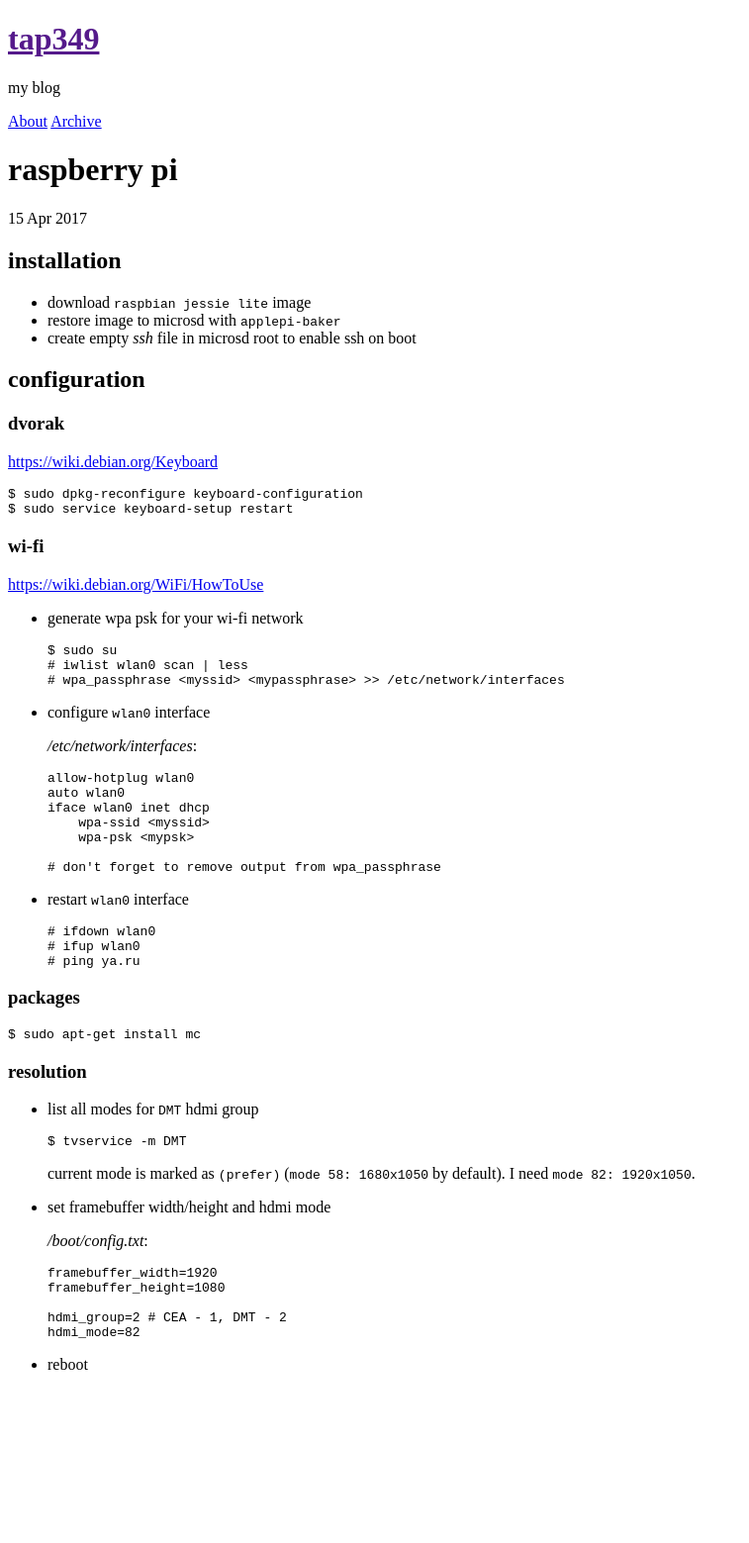
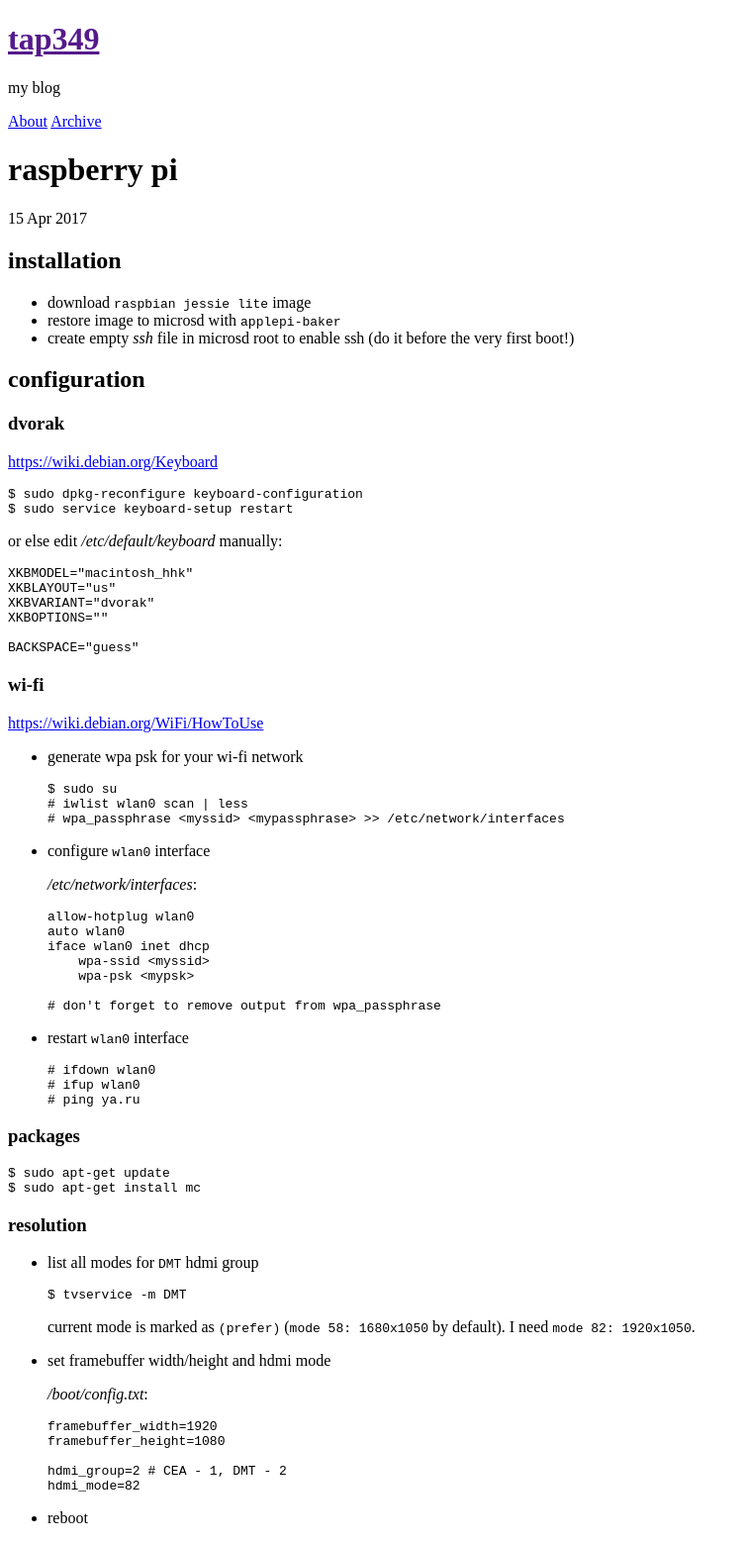
Before and after one commit to tap349/tap349.github.io, a Jekyll site: the page built from _posts/2017-04-15-raspberry-pi.md, in a window 1280 px wide. Shown: the whole page at 99% size, without its empty margins (0-757 px from the left). Built offline with Jekyll 4.4.1, drawn with Linux system fonts in a browser that asks for light colours; before the commit the page ends 1404 px from its top, so only the background shows below that.

Commit message:
update 2017-04-16_00:18:01

````diff
--- a/_posts/2017-04-15-raspberry-pi.md
+++ b/_posts/2017-04-15-raspberry-pi.md
@@ -12,7 +12,8 @@ categories: [pi]
 
 - download `raspbian jessie lite` image
 - restore image to microsd with `applepi-baker`
-- create empty _ssh_ file in microsd root to enable ssh on boot
+- create empty _ssh_ file in microsd root to enable ssh
+  (do it before the very first boot!)
 
 ## configuration
 
@@ -23,6 +24,17 @@ categories: [pi]
 ```sh
 $ sudo dpkg-reconfigure keyboard-configuration
 $ sudo service keyboard-setup restart
+```
+
+or else edit _/etc/default/keyboard_ manually:
+
+```config
+XKBMODEL="macintosh_hhk"
+XKBLAYOUT="us"
+XKBVARIANT="dvorak"
+XKBOPTIONS=""
+
+BACKSPACE="guess"
 ```
 
 ### wi-fi
@@ -62,6 +74,7 @@ $ sudo service keyboard-setup restart
 ### packages
 
 ```sh
+$ sudo apt-get update
 $ sudo apt-get install mc
 ```
 
````
